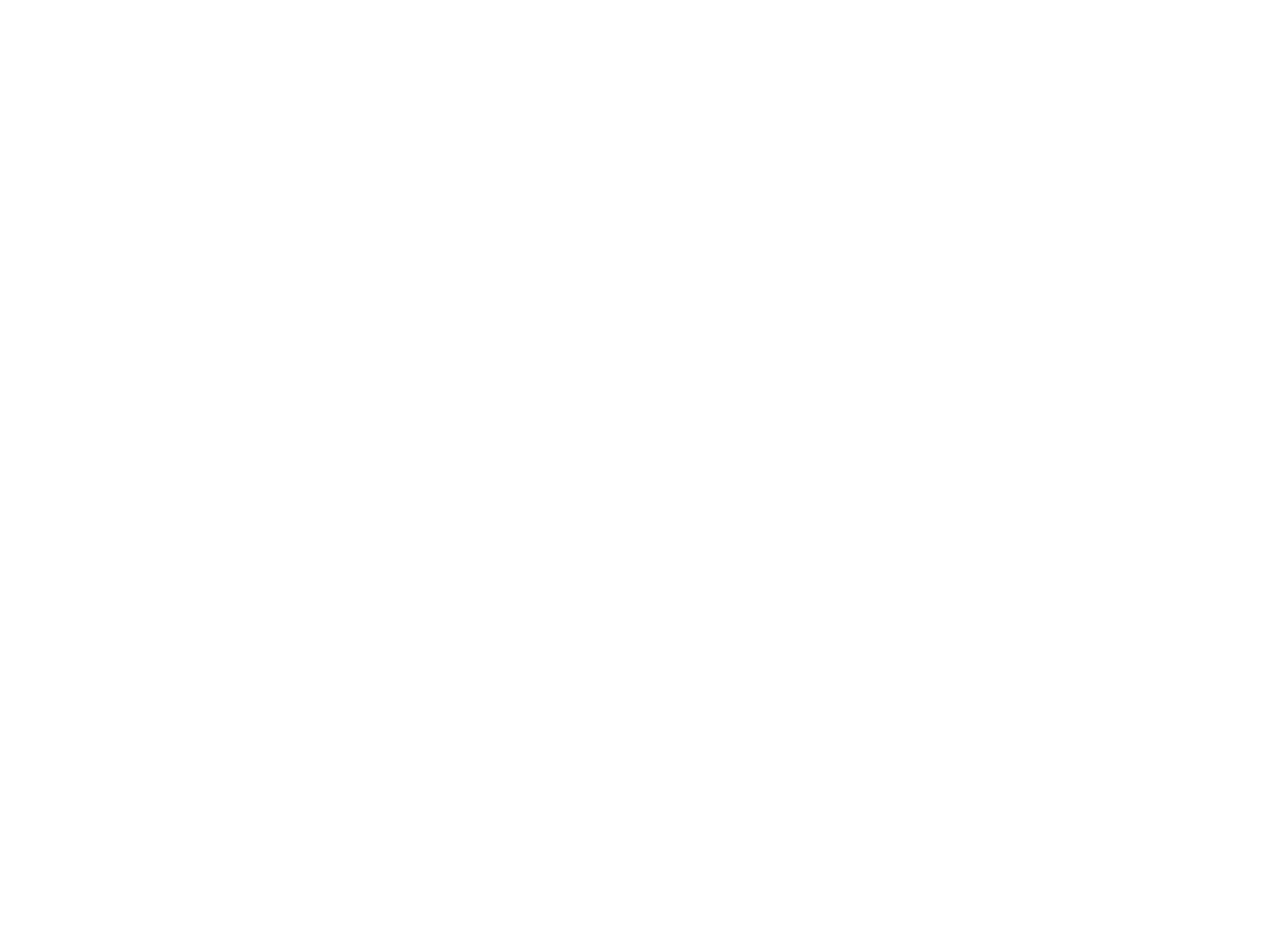
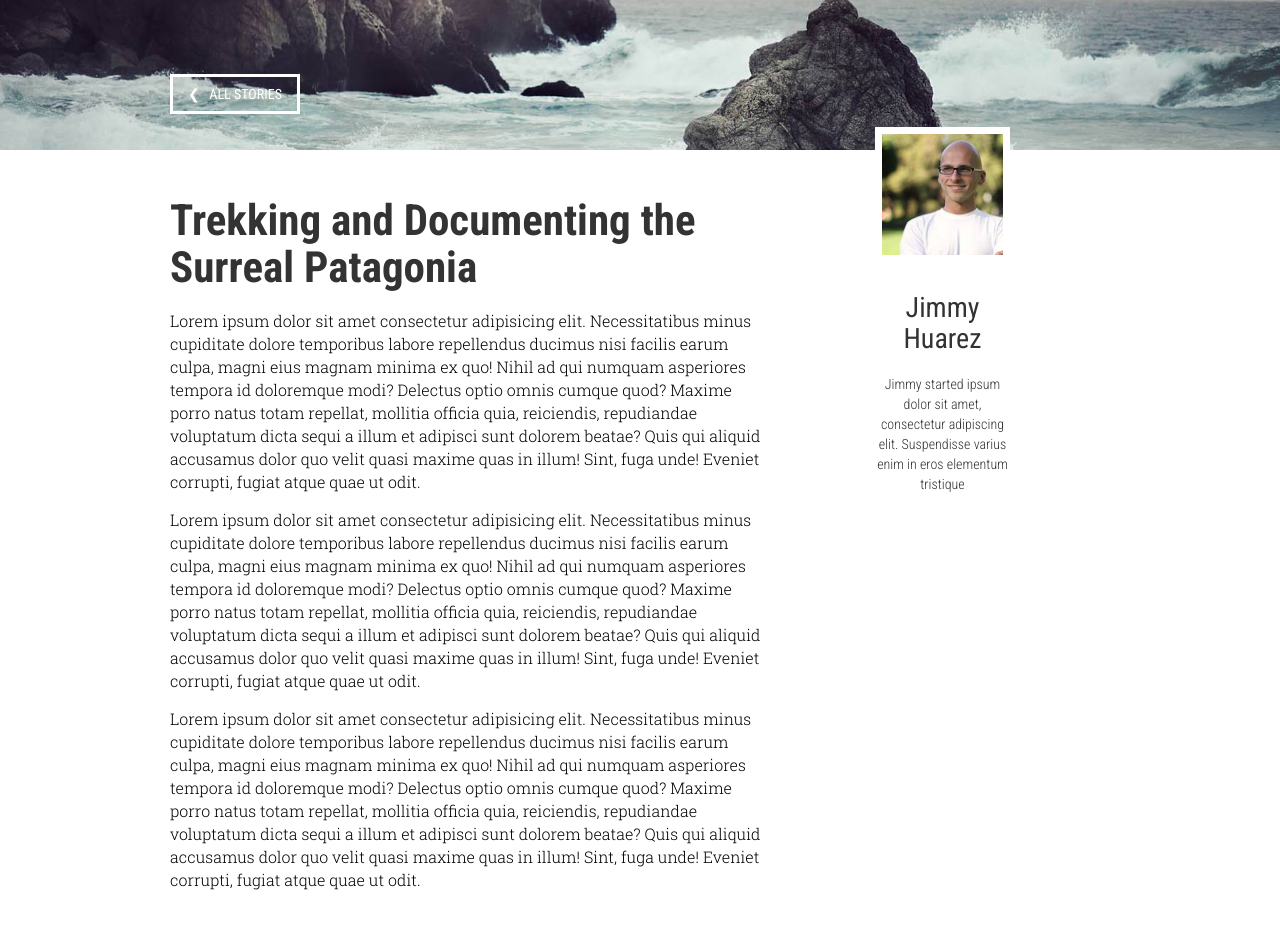
Before and after one commit to meghna-iksula/proof-project, a React (Vite) app: page /article in a window 1280 px wide. Shown: the part 320-1248 px from the top of the page. Before the commit the page ends 800 px from the top, so only its background shows below. Built offline with nearby package versions, Linux system fonts and the light colour scheme.

Commit message:
Designed the article page.

```diff
--- a/src/components/ArticlePage.jsx
+++ b/src/components/ArticlePage.jsx
@@ -3,9 +3,71 @@
 const ArticlePage = () => {
   return (
     <div>
-      <Link to="/">
-        <p>Home</p>
-      </Link>
+      <header className="font-Roboto-Condensed bg-waves-img h-[115px] md:h-[357px] md:pt-[49px] lg:h-[470px] bg-cover">
+        <div className="pt-[66px] md:pt-[241px] lg:pt-[345px] px-[10px] md:px-0 md:max-w-[728px] lg:max-w-[940px] mx-auto">
+          <Link to="/">
+            <h2 className="w-fit text-[14px] leading-[20px] px-[15px] py-[7px] uppercase text-white border-[3px] border-white hover:border-blue cursor-pointer transition-colors ease-in">
+              ❮ &nbsp; all stories
+            </h2>
+          </Link>
+        </div>
+      </header>
+      <div className="md:flex px-[10px] py-[47px] md:px-0 md:max-w-[728px] lg:max-w-[940px] mx-auto">
+        <div>
+          <h1 className="font-Roboto-Condensed font-bold text-gray text-[43px] leading-[47px] mb-[18px]">
+            Trekking and Documenting the Surreal Patagonia
+          </h1>
+          <p className="font-Roboto-slab font-light text-[16px] leading-[23px] mb-[15px]">
+            Lorem ipsum dolor sit amet consectetur adipisicing elit.
+            Necessitatibus minus cupiditate dolore temporibus labore repellendus
+            ducimus nisi facilis earum culpa, magni eius magnam minima ex quo!
+            Nihil ad qui numquam asperiores tempora id doloremque modi? Delectus
+            optio omnis cumque quod? Maxime porro natus totam repellat, mollitia
+            officia quia, reiciendis, repudiandae voluptatum dicta sequi a illum
+            et adipisci sunt dolorem beatae? Quis qui aliquid accusamus dolor
+            quo velit quasi maxime quas in illum! Sint, fuga unde! Eveniet
+            corrupti, fugiat atque quae ut odit.
+          </p>
+          <p className="font-Roboto-slab font-light text-[16px] leading-[23px] mb-[15px]">
+            Lorem ipsum dolor sit amet consectetur adipisicing elit.
+            Necessitatibus minus cupiditate dolore temporibus labore repellendus
+            ducimus nisi facilis earum culpa, magni eius magnam minima ex quo!
+            Nihil ad qui numquam asperiores tempora id doloremque modi? Delectus
+            optio omnis cumque quod? Maxime porro natus totam repellat, mollitia
+            officia quia, reiciendis, repudiandae voluptatum dicta sequi a illum
+            et adipisci sunt dolorem beatae? Quis qui aliquid accusamus dolor
+            quo velit quasi maxime quas in illum! Sint, fuga unde! Eveniet
+            corrupti, fugiat atque quae ut odit.
+          </p>
+          <p className="font-Roboto-slab font-light text-[16px] leading-[23px] mb-[15px]">
+            Lorem ipsum dolor sit amet consectetur adipisicing elit.
+            Necessitatibus minus cupiditate dolore temporibus labore repellendus
+            ducimus nisi facilis earum culpa, magni eius magnam minima ex quo!
+            Nihil ad qui numquam asperiores tempora id doloremque modi? Delectus
+            optio omnis cumque quod? Maxime porro natus totam repellat, mollitia
+            officia quia, reiciendis, repudiandae voluptatum dicta sequi a illum
+            et adipisci sunt dolorem beatae? Quis qui aliquid accusamus dolor
+            quo velit quasi maxime quas in illum! Sint, fuga unde! Eveniet
+            corrupti, fugiat atque quae ut odit.
+          </p>
+        </div>
+        <div className="mx-[100px] text-center font-Roboto-Condensed">
+          <div className="w-[135px] mt-[70px] md:mt-[-70px] bg-white mx-auto">
+            <img
+              className="w-full p-[7px]"
+              src="./author-img.jpg"
+              alt="author"
+            />
+          </div>
+          <p className="mt-[30px] mb-[20px] text-[28px] leading-[31px] text-gray">
+            Jimmy Huarez
+          </p>
+          <p className="text-[14px] leading-[20px] font-light text-gray">
+            Jimmy started ipsum dolor sit amet, consectetur adipiscing elit.
+            Suspendisse varius enim in eros elementum tristique
+          </p>
+        </div>
+      </div>
     </div>
   );
 };
```
